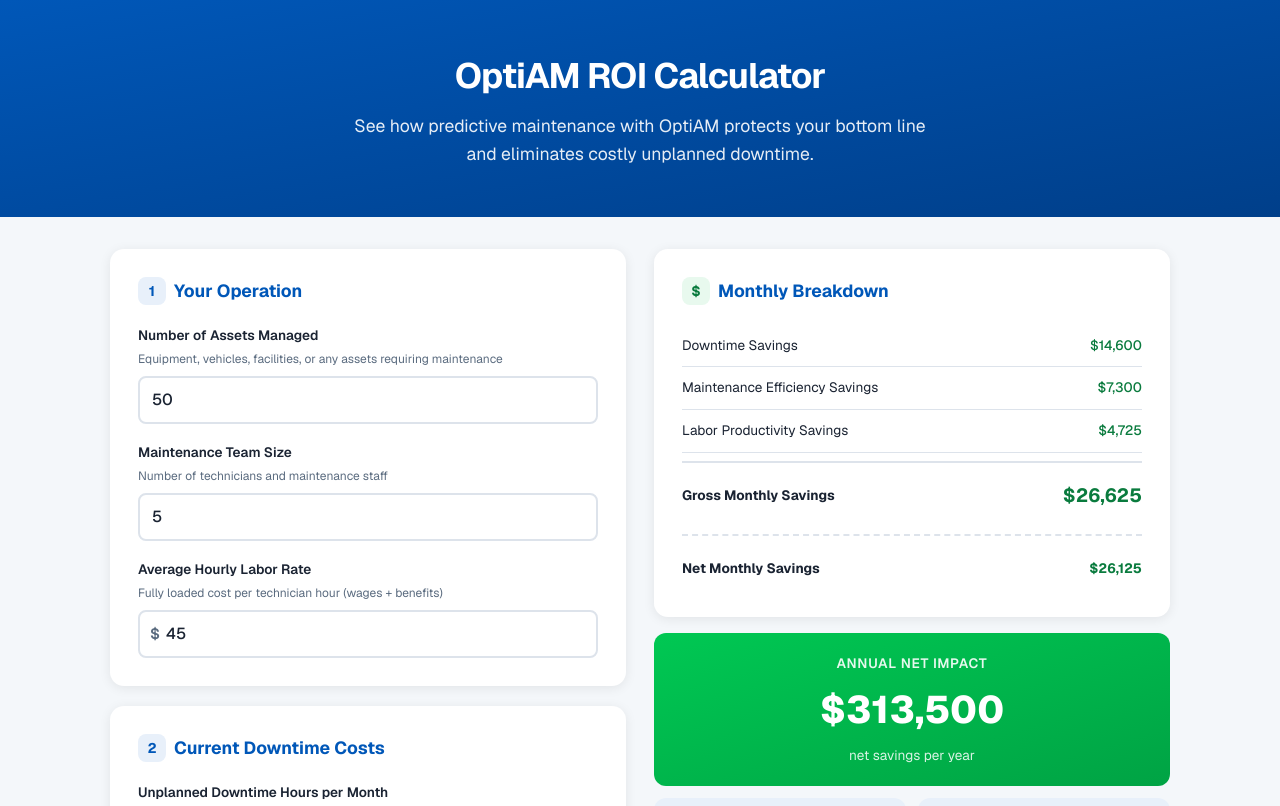
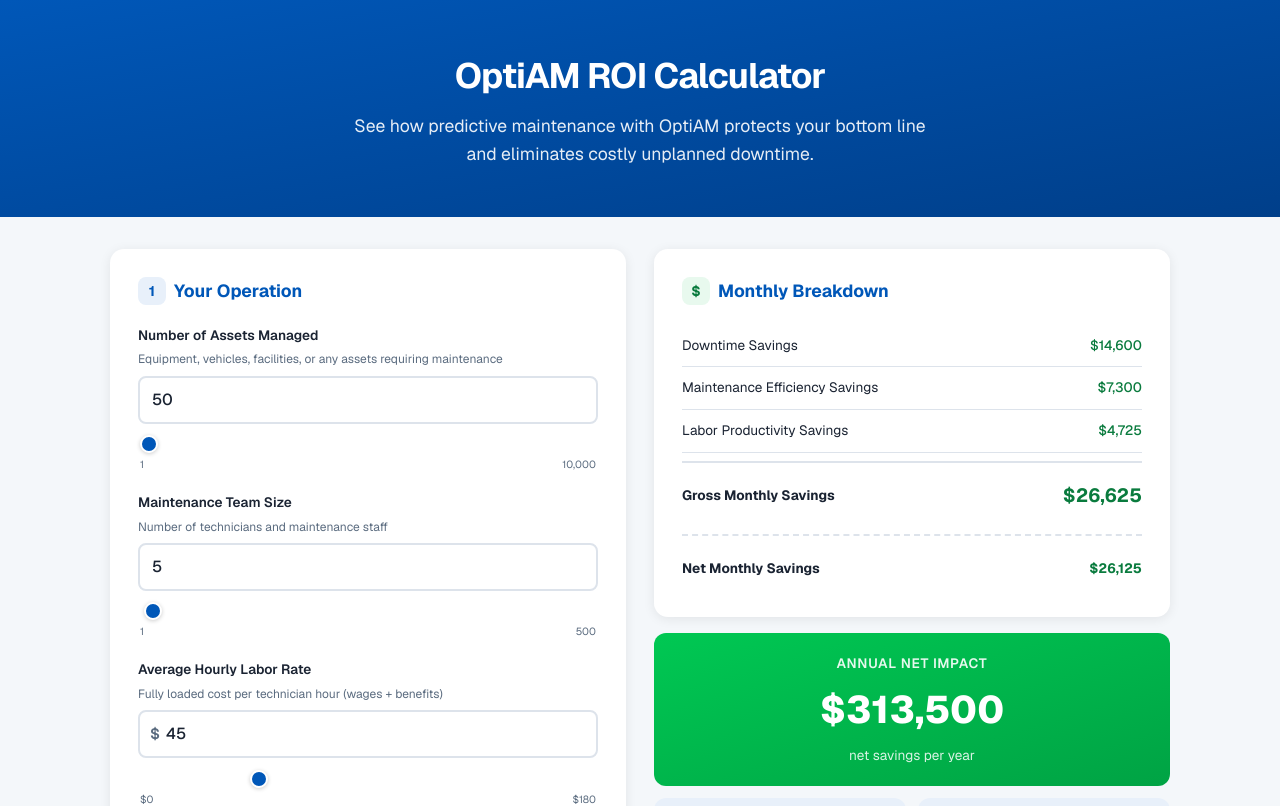
Before and after one commit to Sumner-Digital/optiam-roi-calc, a Next.js app: page / in a window 1280 px wide. Shown: the top 806 px of the page. Built offline with nearby package versions, Linux system fonts and the light colour scheme.

Commit message:
add sliders and popup

```diff
--- a/app/components/ROICalculator.tsx
+++ b/app/components/ROICalculator.tsx
@@ -1,6 +1,6 @@
 "use client";
 
-import { useState, useMemo } from "react";
+import { useState, useMemo, useEffect, useRef } from "react";
 
 // ─── Constants ───────────────────────────────────────────────
 const DOWNTIME_REDUCTION = 0.73;
@@ -40,6 +40,11 @@
   const [isFocused, setIsFocused] = useState(false);
   const [localValue, setLocalValue] = useState("");
 
+  const sliderMin = min;
+  const sliderMax = max ?? value * 4;
+  const sliderStep = step ?? (sliderMax <= 100 ? 1 : sliderMax <= 1000 ? 5 : Math.round(sliderMax / 200) * 5);
+  const pct = sliderMax > sliderMin ? ((value - sliderMin) / (sliderMax - sliderMin)) * 100 : 0;
+
   return (
     <div className="mb-[18px] last:mb-0">
       <label className="block text-[0.85rem] font-semibold text-txt mb-1">
@@ -77,6 +82,24 @@
             {suffix}
           </span>
         )}
+      </div>
+      <div className="mt-1.5 px-0.5">
+        <input
+          type="range"
+          min={sliderMin}
+          max={sliderMax}
+          step={sliderStep}
+          value={Math.min(value, sliderMax)}
+          onChange={(e) => onChange(parseFloat(e.target.value))}
+          className="w-full h-1.5 rounded-full appearance-none cursor-pointer"
+          style={{
+            background: `linear-gradient(to right, var(--color-primary) 0%, var(--color-primary) ${pct}%, var(--color-border) ${pct}%, var(--color-border) 100%)`,
+          }}
+        />
+        <div className="flex justify-between text-[0.65rem] text-txt-light mt-0.5">
+          <span>{prefix}{sliderMin.toLocaleString()}{suffix}</span>
+          <span>{prefix}{sliderMax.toLocaleString()}{suffix}</span>
+        </div>
       </div>
     </div>
   );
@@ -136,10 +159,19 @@
     useState(25000);
   const [pctReactive, setPctReactive] = useState(60);
 
-  // Card 4: OptiAM Investment
+  // Enterprise detection
   const isEnterprise = totalAssets >= 100;
   const monthlySubscription = isEnterprise ? 800 : 500;
   const implementationCost = 0;
+  const [showEnterpriseModal, setShowEnterpriseModal] = useState(false);
+  const prevEnterpriseRef = useRef(false);
+
+  useEffect(() => {
+    if (isEnterprise && !prevEnterpriseRef.current) {
+      setShowEnterpriseModal(true);
+    }
+    prevEnterpriseRef.current = isEnterprise;
+  }, [isEnterprise]);
 
   const calc = useMemo(() => {
     // Core
@@ -270,16 +302,6 @@
                 min={1}
                 max={10000}
               />
-              {isEnterprise && (
-                <div className="mb-4 flex items-center gap-2 py-1.5 px-3 bg-primary/10 rounded-lg border border-primary/20">
-                  <span className="text-[0.8rem] font-semibold text-primary">
-                    Enterprise Plan
-                  </span>
-                  <span className="text-[0.7rem] text-txt-light">
-                    100+ assets detected
-                  </span>
-                </div>
-              )}
               <InputField
                 label="Maintenance Team Size"
                 hint="Number of technicians and maintenance staff"
@@ -594,6 +616,34 @@
           </div>
         </div>
       </div>
+
+      {/* Enterprise Modal */}
+      {showEnterpriseModal && (
+        <div className="fixed inset-0 z-50 flex items-center justify-center bg-black/50 px-4">
+          <div className="bg-card rounded-2xl shadow-2xl max-w-md w-full p-8 text-center">
+            <div className="w-14 h-14 rounded-full bg-primary/10 flex items-center justify-center mx-auto mb-4">
+              <svg className="w-7 h-7 text-primary" fill="none" viewBox="0 0 24 24" stroke="currentColor" strokeWidth={2}>
+                <path strokeLinecap="round" strokeLinejoin="round" d="M19 21V5a2 2 0 00-2-2H7a2 2 0 00-2 2v16m14 0h2m-2 0h-5m-9 0H3m2 0h5M9 7h1m-1 4h1m4-4h1m-1 4h1m-5 10v-5a1 1 0 011-1h2a1 1 0 011 1v5m-4 0h4" />
+              </svg>
+            </div>
+            <h3 className="text-xl font-bold text-txt mb-2">
+              Enterprise Solution
+            </h3>
+            <p className="text-[0.9rem] text-txt-light mb-6 leading-relaxed">
+              With 100+ assets, you qualify for our Enterprise plan with custom pricing and dedicated solutions tailored to your organization.
+            </p>
+            <p className="text-[0.9rem] text-txt font-semibold mb-6">
+              Contact Russell for custom pricing and solutions.
+            </p>
+            <button
+              onClick={() => setShowEnterpriseModal(false)}
+              className="bg-gradient-to-br from-primary to-primary-dark text-white py-3 px-8 rounded-[10px] text-base font-bold shadow-[0_8px_30px_rgba(0,0,0,0.12)] hover:-translate-y-0.5 hover:shadow-[0_12px_36px_rgba(15,118,110,0.3)] transition-all cursor-pointer"
+            >
+              Got it
+            </button>
+          </div>
+        </div>
+      )}
     </div>
   );
 }
--- a/app/globals.css
+++ b/app/globals.css
@@ -34,3 +34,25 @@
 input[type="number"] {
   -moz-appearance: textfield;
 }
+
+/* Range slider thumb */
+input[type="range"]::-webkit-slider-thumb {
+  -webkit-appearance: none;
+  width: 18px;
+  height: 18px;
+  border-radius: 50%;
+  background: var(--color-primary);
+  border: 2px solid white;
+  box-shadow: 0 1px 4px rgba(0,0,0,0.2);
+  cursor: pointer;
+  margin-top: -1px;
+}
+input[type="range"]::-moz-range-thumb {
+  width: 18px;
+  height: 18px;
+  border-radius: 50%;
+  background: var(--color-primary);
+  border: 2px solid white;
+  box-shadow: 0 1px 4px rgba(0,0,0,0.2);
+  cursor: pointer;
+}
```
